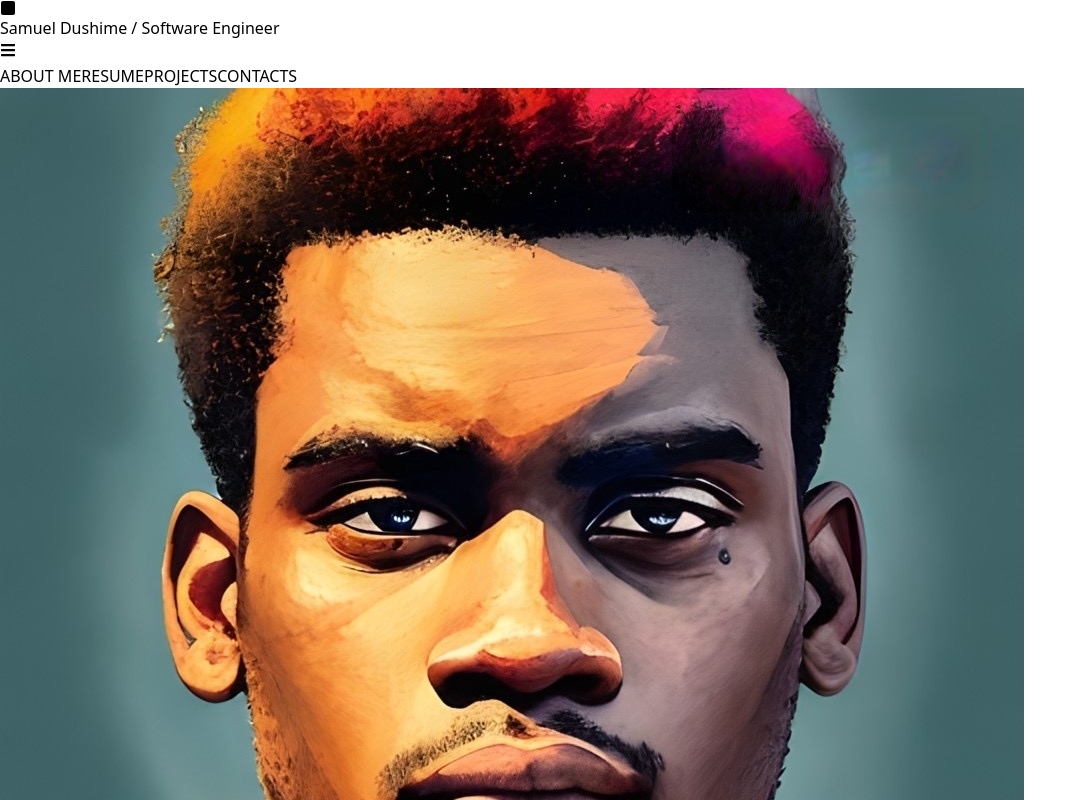
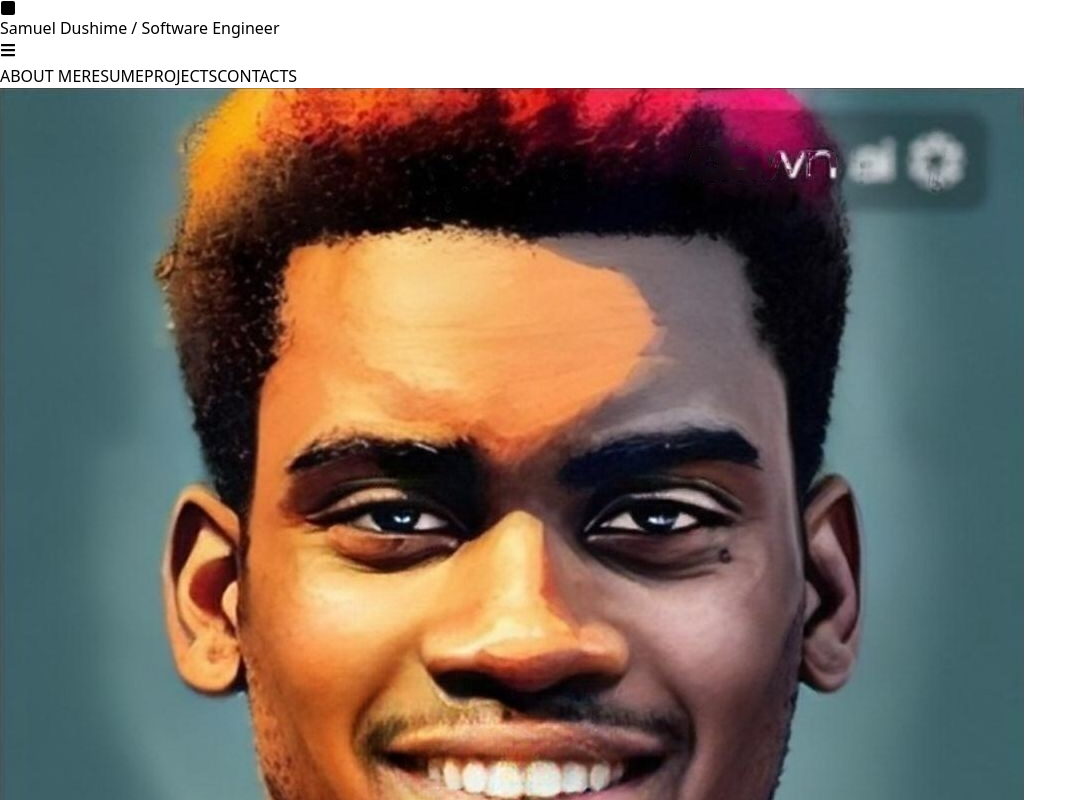
Before and after one commit to Samenergy/Same, a React (Vite) app: page / in a window 1280 px wide. Shown: the top 800 px of the page, without its empty margins (0-1087 px from the left). Built offline with nearby package versions, Linux system fonts and the light colour scheme.

Commit message:
Update Hero.tsx

```diff
--- a/src/Components/Hero.tsx
+++ b/src/Components/Hero.tsx
@@ -12,7 +12,7 @@ const Hero: React.FC = () => {
           <div className="flex flex-col items-center">
             <div>
               <img
-                src="/IMG_2755.jpeg"
+                src="/IMG_5322-transformed.jpeg"
                 alt="Samuel Dushime"
                 className="w-[150px] md:w-[200px] rounded-full h-auto mb-4"
               />
```
